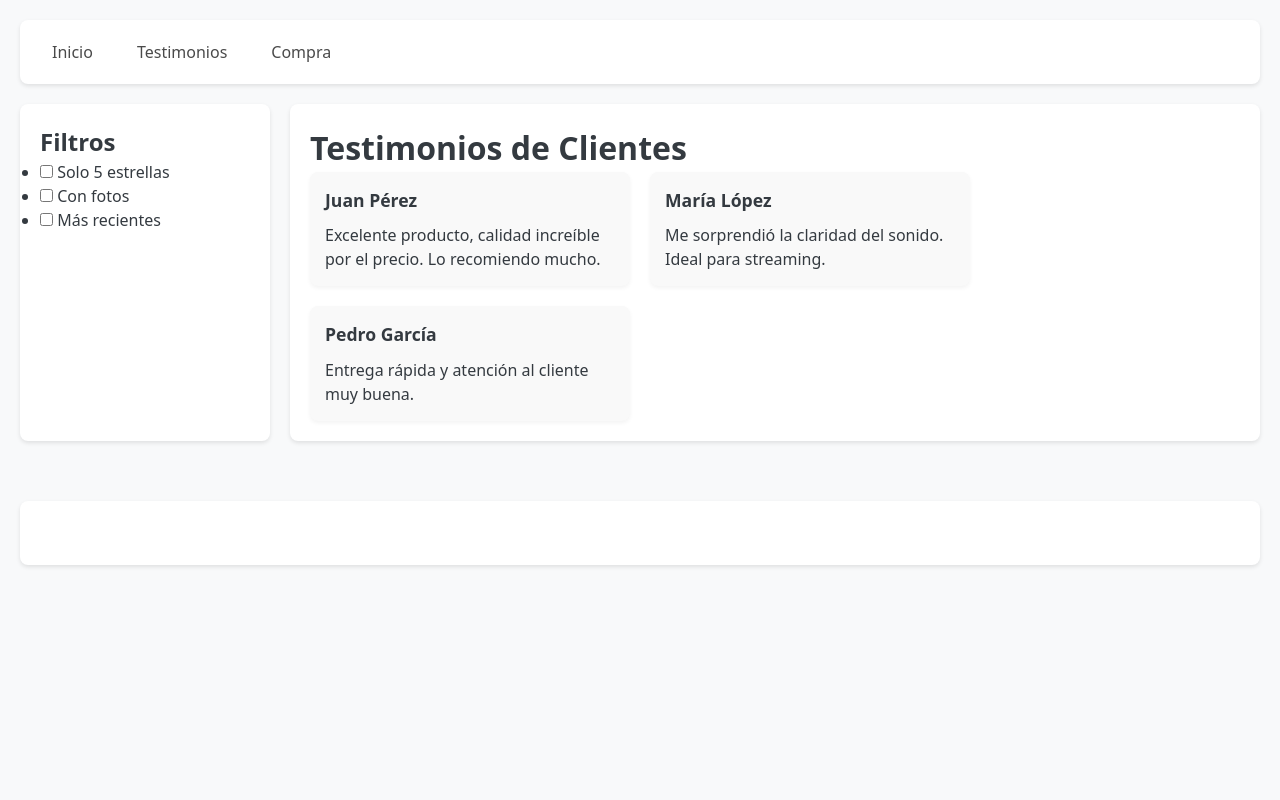
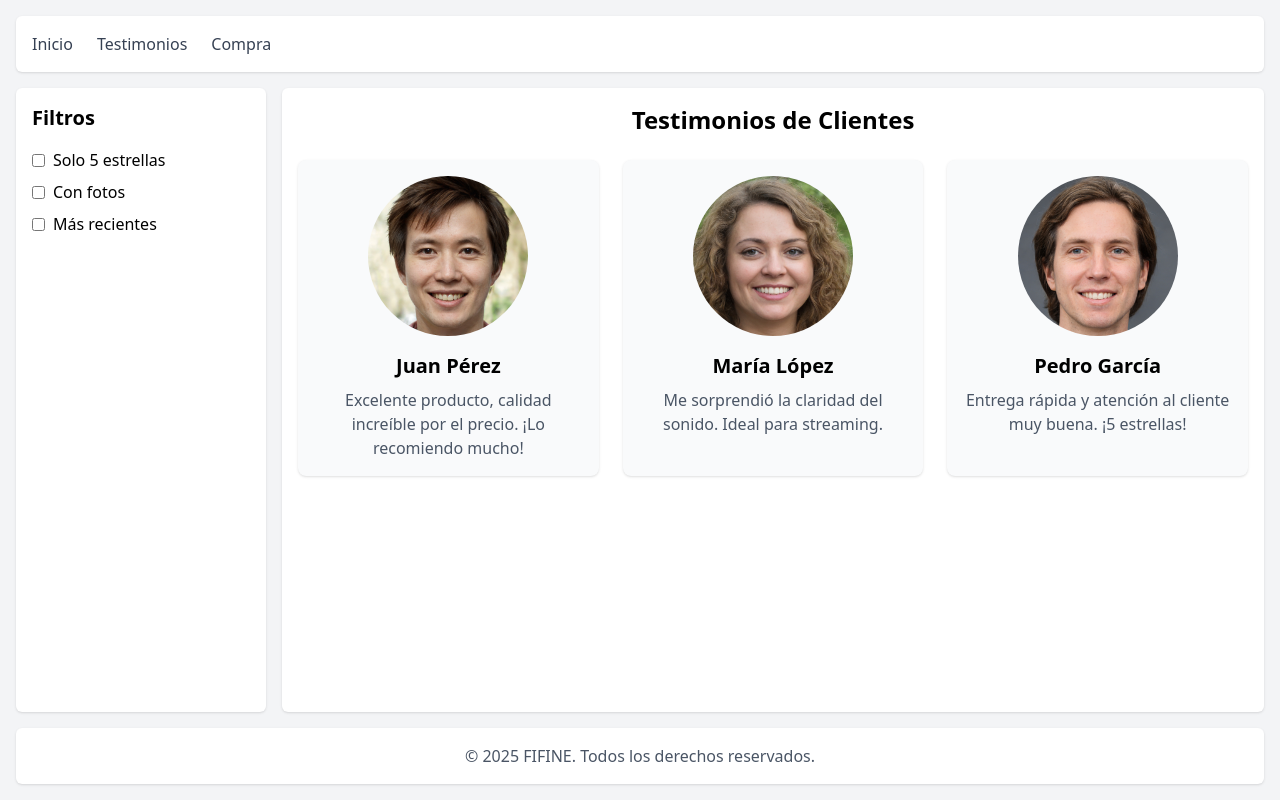
Before and after one commit to xtiancodev/landing-page, a plain HTML site: page testimonios.html in a window 1280 px wide. Drawn offline with nearby package versions, Linux system fonts and the light colour scheme.

Commit message:
Testimonios transformado con tailwind

```diff
--- a/testimonios.html
+++ b/testimonios.html
@@ -4,51 +4,67 @@
   <meta charset="UTF-8">
   <meta name="viewport" content="width=device-width, initial-scale=1.0">
   <title>Testimonios</title>
-  <link rel="stylesheet" href="css/styles.css">
+  <script src="https://cdn.jsdelivr.net/npm/@tailwindcss/browser@4"></script>
 </head>
-<body>
+<body class="bg-gray-100">
 
-  <div class="grid-layout">
-    <header>
-      <nav aria-label="Menú principal">
-        <ul>
-          <li><a href="index.html">Inicio</a></li>
-          <li><a href="testimonios.html">Testimonios</a></li>
-          <li><a href="compra.html">Compra</a></li>
+
+
+  <div class="grid min-h-screen grid-cols-1 md:grid-cols-[250px_1fr] grid-rows-[auto_1fr_auto] gap-4 p-4">
+
+    <header class="bg-white p-4 shadow rounded-md col-span-full">
+      <nav aria-label="Menú principal" class="flex justify-between items-center">
+        <ul class="flex gap-6">
+          <li><a href="index.html" class="text-gray-700 hover:text-blue-600">Inicio</a></li>
+          <li><a href="testimonios.html" class="text-gray-700 hover:text-blue-600">Testimonios</a></li>
+          <li><a href="compra.html" class="text-gray-700 hover:text-blue-600">Compra</a></li>
         </ul>
       </nav>
     </header>
 
-    <aside>
-      <h2>Filtros</h2>
-      <ul>
-        <li><label><input type="checkbox"> Solo 5 estrellas</label></li>
-        <li><label><input type="checkbox"> Con fotos</label></li>
-        <li><label><input type="checkbox"> Más recientes</label></li>
+    <aside class="bg-white p-4 shadow rounded-md">
+      <h2 class="text-xl font-semibold mb-4">Filtros</h2>
+      <ul class="flex flex-col gap-2">
+        <li><label class="flex items-center gap-2"><input type="checkbox"> Solo 5 estrellas</label></li>
+        <li><label class="flex items-center gap-2"><input type="checkbox"> Con fotos</label></li>
+        <li><label class="flex items-center gap-2"><input type="checkbox"> Más recientes</label></li>
       </ul>
     </aside>
 
-    <main>
-      <h1>Testimonios de Clientes</h1>
-      <section class="testimonios">
-        <article class="card">
-          <h3>Juan Pérez</h3>
-          <p>Excelente producto, calidad increíble por el precio. Lo recomiendo mucho.</p>
+    <main class="bg-white p-4 shadow rounded-md">
+      <h1 class="text-2xl font-bold mb-6 text-center">Testimonios de Clientes</h1>
+
+      <section class="grid gap-6 md:grid-cols-2 lg:grid-cols-3">
+
+        <!-- Testimonio 1 -->
+        <article class="bg-gray-50 p-4 rounded-lg shadow">
+          <img src="./img/user1.jpg" alt="Foto de Juan Pérez" class="w-40 h-40 rounded-full mx-auto mb-4 object-cover">
+          <h3 class="text-xl font-semibold text-center">Juan Pérez</h3>
+          <p class="text-gray-600 text-center mt-2">Excelente producto, calidad increíble por el precio. ¡Lo recomiendo mucho!</p>
         </article>
-        <article class="card">
-          <h3>María López</h3>
-          <p>Me sorprendió la claridad del sonido. Ideal para streaming.</p>
+
+        <!-- Testimonio 2 -->
+        <article class="bg-gray-50 p-4 rounded-lg shadow">
+          <img src="./img/user2.jpg" alt="Foto de María López" class="w-40 h-40 rounded-full mx-auto mb-4 object-cover">
+          <h3 class="text-xl font-semibold text-center">María López</h3>
+          <p class="text-gray-600 text-center mt-2">Me sorprendió la claridad del sonido. Ideal para streaming.</p>
         </article>
-        <article class="card">
-          <h3>Pedro García</h3>
-          <p>Entrega rápida y atención al cliente muy buena.</p>
+
+        <!-- Testimonio 3 -->
+        <article class="bg-gray-50 p-4 rounded-lg shadow">
+          <img src="./img/user3.jpg" alt="Foto de Pedro García" class="w-40 h-40 rounded-full mx-auto mb-4 object-cover">
+          <h3 class="text-xl font-semibold text-center">Pedro García</h3>
+          <p class="text-gray-600 text-center mt-2">Entrega rápida y atención al cliente muy buena. ¡5 estrellas!</p>
         </article>
+
       </section>
+
     </main>
 
-    <footer>
-      <p>© 2025 FIFINE. Todos los derechos reservados.</p>
+    <footer class="bg-white p-4 shadow rounded-md col-span-full text-center">
+      <p class="text-gray-600">© 2025 FIFINE. Todos los derechos reservados.</p>
     </footer>
+
   </div>
 
 </body>
```
Also changed, not shown: img/user1.jpg (added), img/user2.jpg (added), img/user3.jpg (added).
